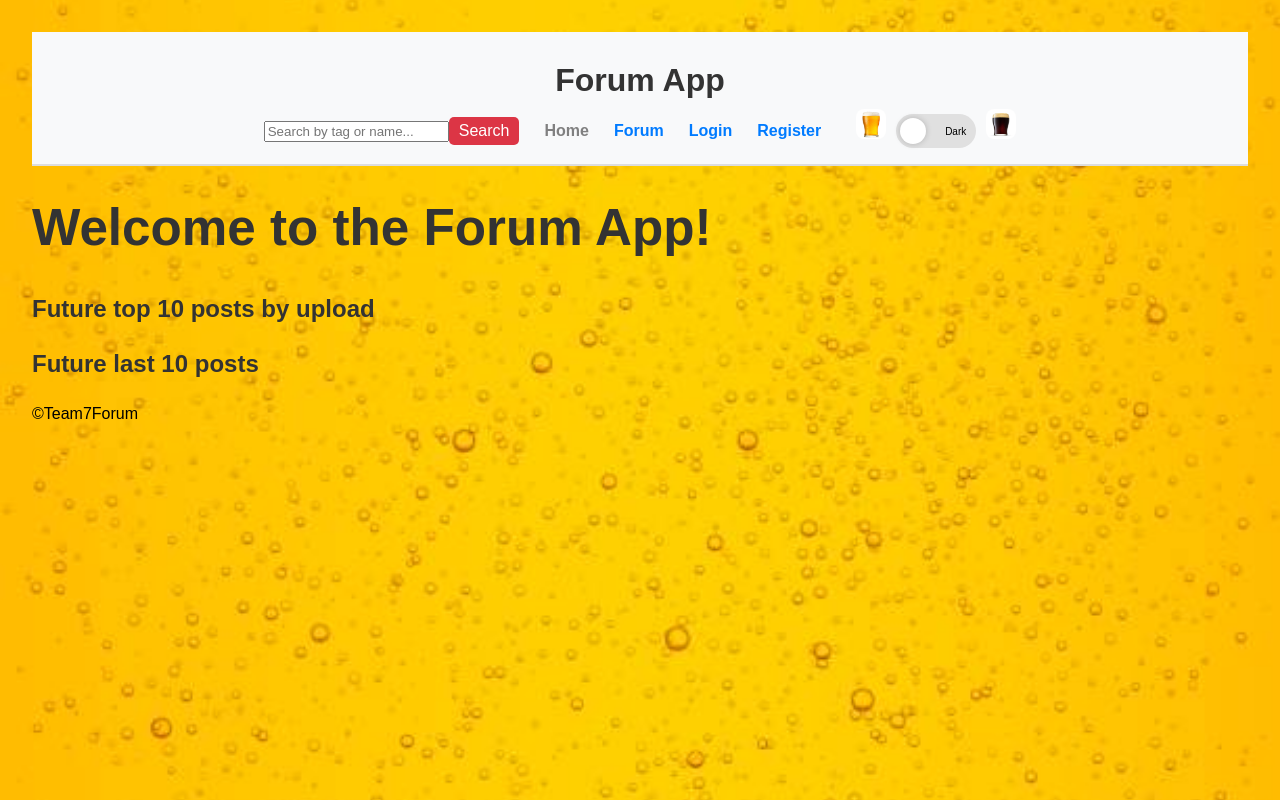
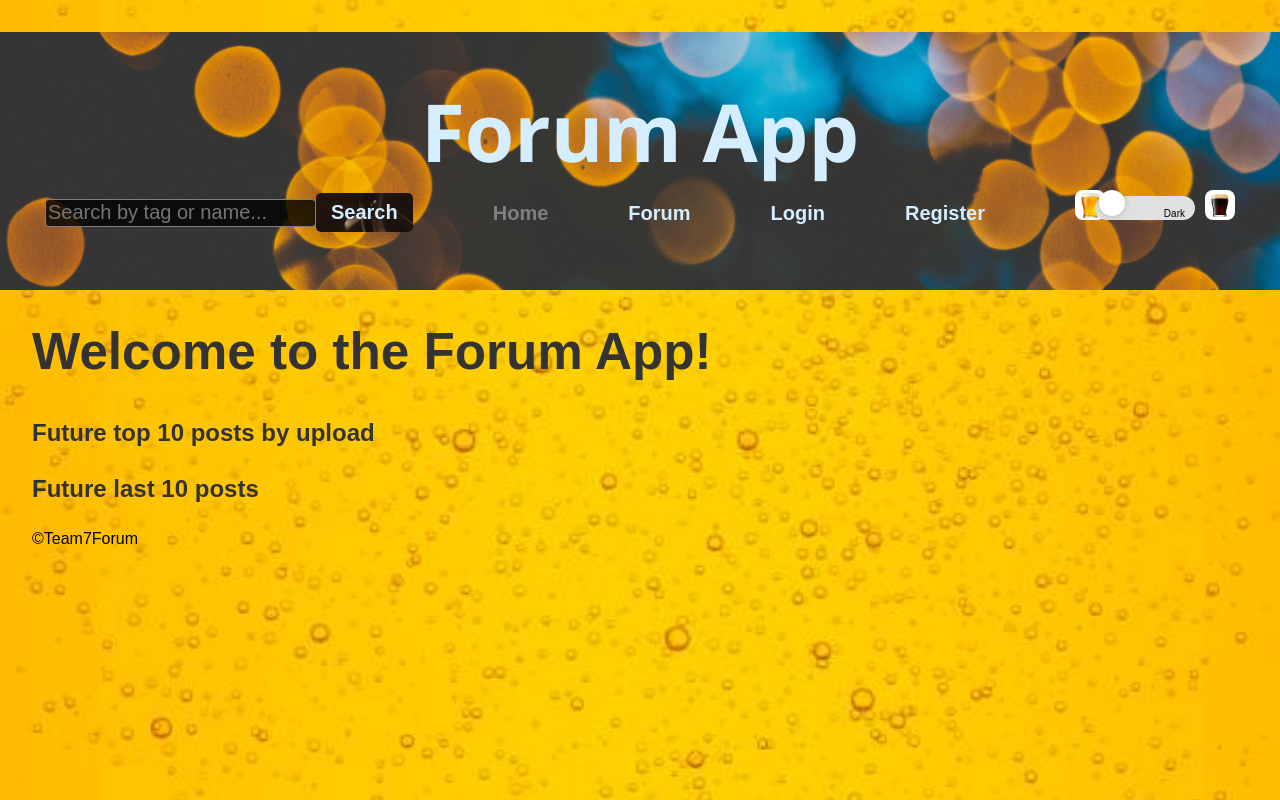
Before and after one commit to WebProjectTeam7/Team7Forum, a React (Vite) app: page / in a window 1280 px wide. Built offline with nearby package versions, Linux system fonts and the light colour scheme; no server answers.

Commit message:
little changes in Headers.css

```diff
--- a/src/components/CSS/Header.css
+++ b/src/components/CSS/Header.css
@@ -4,47 +4,94 @@ header {
   flex-direction: column;
   align-items: center;
   background-color: #f8f9fa;
-  padding: 10px;
-  border-bottom: 2px solid #ddd;
+  padding: 55px 0;
+  background-image: url(/src/image/back.jpg);
+  background-size: cover;
+  background-position: center;
+  position: relative;
+  overflow: hidden;
+  width: 100vw;
+  margin-left: calc(-50vw + 50%);
+
 }
 
 header h1 {
-  font-size: 2em;
-  color: #333;
+  font-size: 5em;
+  color: #d4eeff;
+  margin: 0 0 15px;
+  font-family: 'Segoe UI', Tahoma, Geneva, Verdana, sans-serif;
+  text-align: center;
+}
+
+header span {
+  font-size: 1.2em;
+  color: #d4eeff;
   margin-bottom: 10px;
 }
 
 nav {
   display: flex;
   align-items: center;
-  gap: 15px;
+  gap: 70px;
+  flex-wrap: wrap;
+  justify-content: center;
+  font-size: 20px;
 }
 
 nav a {
   text-decoration: none;
-  color: #007bff;
-  font-weight: bold;
+  color: #d4eeff;
+  font-weight: 600;
+  transition: color 0.3s, text-decoration 0.3s;
 }
 
 nav a:hover {
   text-decoration: underline;
+  color: #c1934f;
 }
 
 nav button {
-  background-color: #dc3545;
-  color: white;
+  background-image: url(/src/image/bubbles.png);
+  color: #d4eeff;
   border: none;
-  padding: 5px 10px;
+  padding: 8px 15px;
   cursor: pointer;
   border-radius: 5px;
+  font-weight: bold;
+  transition: background-color 0.3s;
 }
 
 nav button:hover {
-  background-color: #c82333;
+  background-color: #c1934f;
 }
 
-nav span {
-  margin-left: 20px;
-  font-weight: bold;
-  color: #555;
+nav .search {
+  flex: 1;
+  max-width: 500px;
+  margin-right: 20px;
 }
+
+nav .beer-switch {
+  margin-left: auto;
+  display: flex;
+  align-items: center;
+}
+
+@media (max-width: 768px) {
+  nav {
+    flex-direction: column;
+    align-items: center;
+    gap: 15px;
+  }
+}
+
+input {
+  font-size: 20px;
+  background-color: rgba(0, 0, 0, 0.8);
+  color: #d4eeff;
+  border: 1px solid gray;
+  border-radius: 4px;
+  height: 24px;
+  flex: 1 0;
+  margin: auto;
+}
```
Also changed, not shown: src/image/back.jpg (added), src/image/bubbles.png (added).
